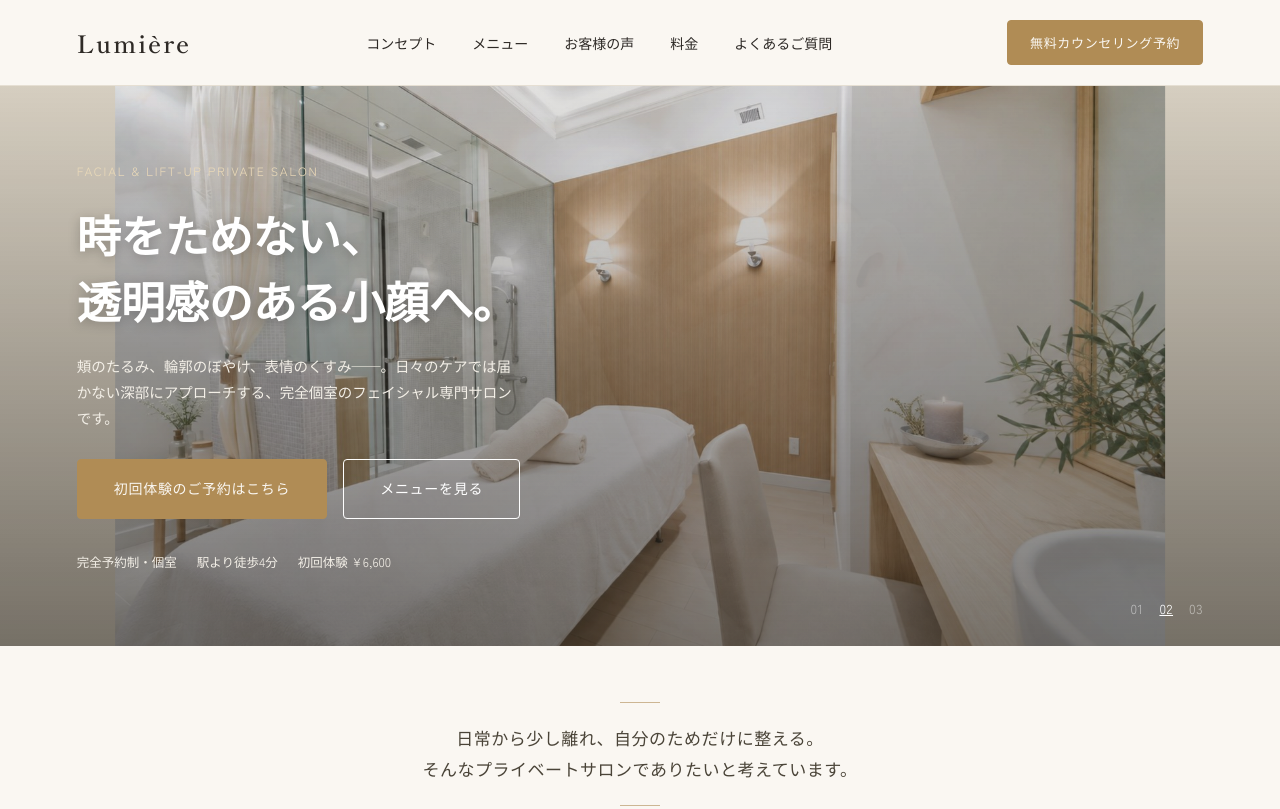
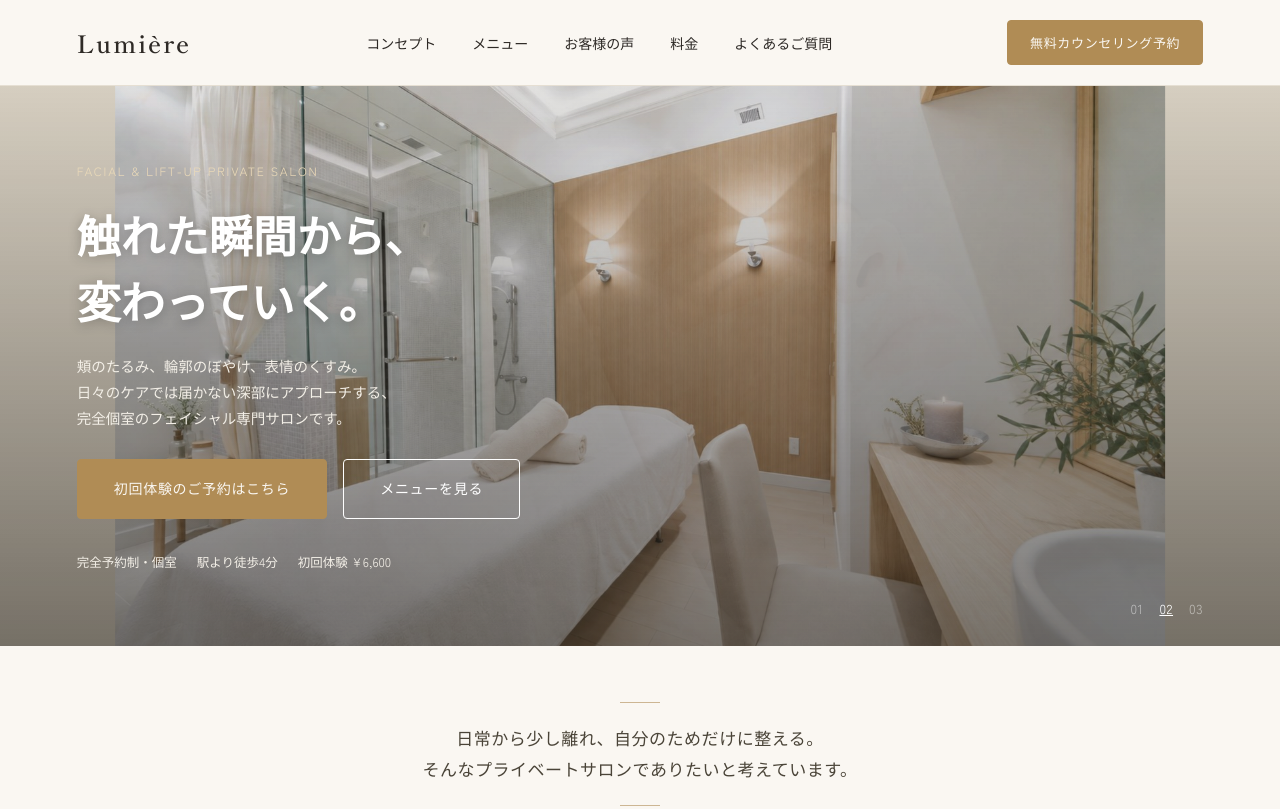
Before and after one commit to hozumi-design/salon-hozumi, a plain HTML site: page dist/index.html in a window 1280 px wide. Shown: the top 809 px of the page. Drawn offline with Linux system fonts and the light colour scheme.

Commit message:
見出しと本文を修正

```diff
--- a/dist/index.html
+++ b/dist/index.html
@@ -42,8 +42,8 @@
 
   <div class="hero-content">
     <p class="hero-eyebrow">FACIAL &amp; LIFT-UP PRIVATE SALON</p>
-    <h1 class="hero-title">時をためない、<br>透明感のある小顔へ。</h1>
-    <p class="hero-text">頬のたるみ、輪郭のぼやけ、表情のくすみ——。日々のケアでは届かない深部にアプローチする、完全個室のフェイシャル専門サロンです。</p>
+    <h1 class="hero-title">触れた瞬間から、<br>変わっていく。</h1>
+    <p class="hero-text">頬のたるみ、輪郭のぼやけ、表情のくすみ。<br>日々のケアでは届かない深部にアプローチする、<br>完全個室のフェイシャル専門サロンです。</p>
     <div class="hero-actions">
       <a href="reserve.html" class="btn btn-primary">初回体験のご予約はこちら</a>
       <a href="#menu" class="btn btn-outline btn-outline-white">メニューを見る</a>
```
Also changed, not shown: index.html (+2 -2 lines).
